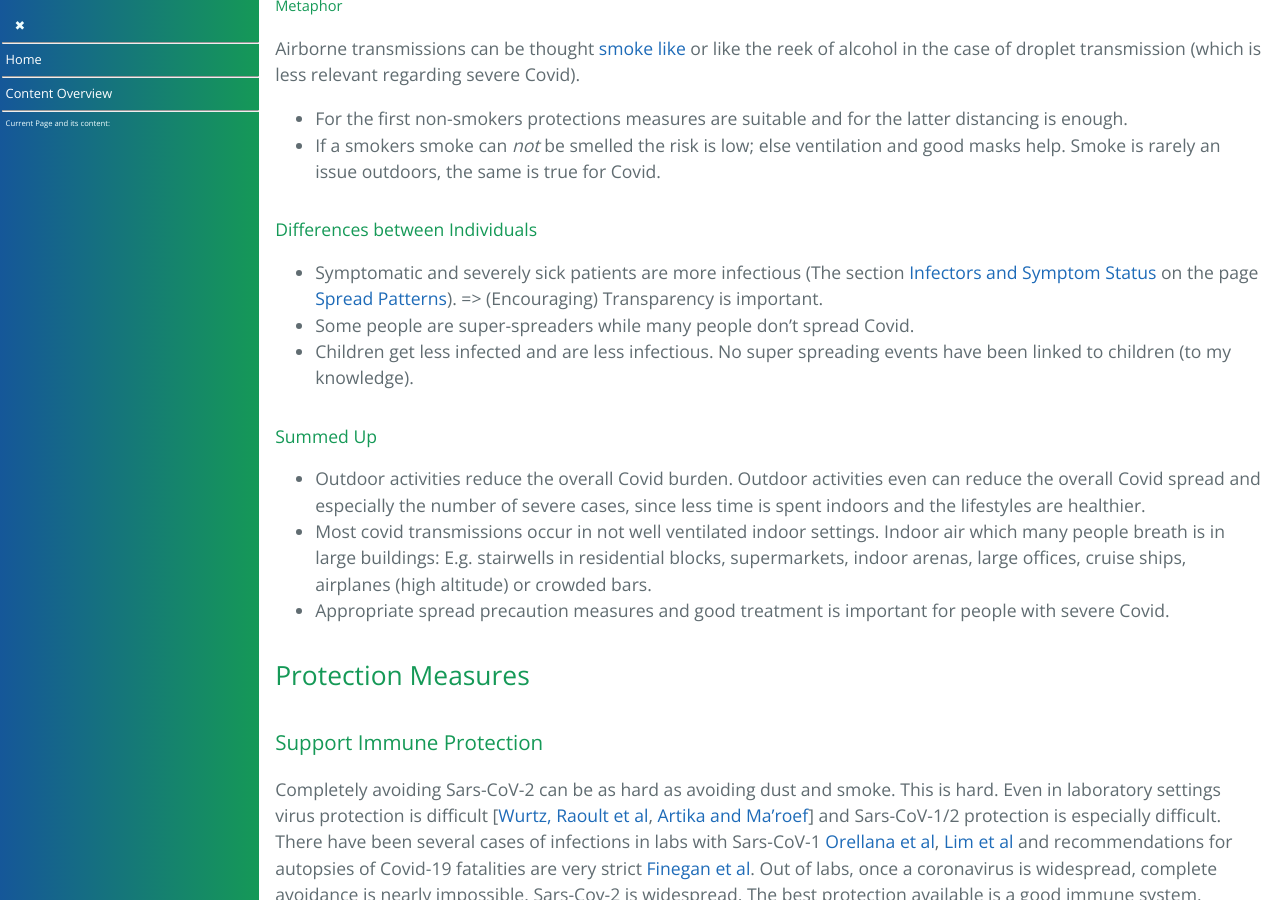
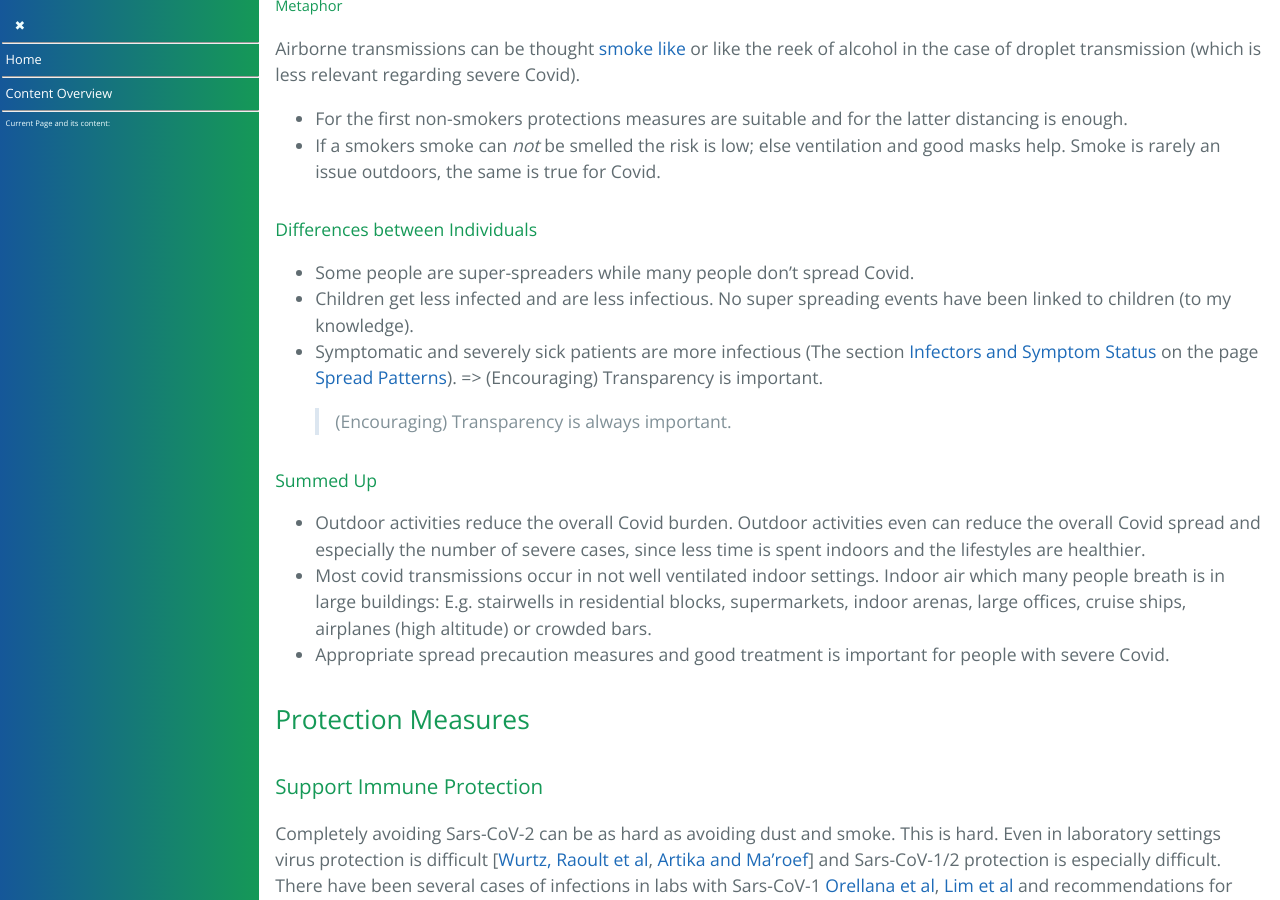
Before and after one commit to forestgrape/coronavirus, a Jekyll site: the page built from 7_social/controlling.md, in a window 1280 px wide and 900 px high, scrolled down 2475 px. Built offline with Jekyll 4.4.1, drawn with Linux system fonts in a browser that asks for light colours; our own code applies the rules of GitHub Pages for plain Markdown files.

Commit message:
marked subjective remark

```diff
--- a/7_social/controlling.md
+++ b/7_social/controlling.md
@@ -68,9 +68,11 @@ Airborne transmissions can be thought [smoke like](../5_epidemiological/transmis
 * If a smokers smoke can *not* be smelled the risk is low; else ventilation and good masks help. Smoke is rarely an issue outdoors, the same is true for Covid.
 
 #### Differences between Individuals
-* Symptomatic and severely sick patients are more infectious (The section [Infectors and Symptom Status](../5_epidemiological/spread_analyses.md#infectors-and-symptom-status) on the page [Spread Patterns](../5_epidemiological/spread_analyses.md)). => (Encouraging) Transparency is important.
 * Some people are super-spreaders while many people don't spread Covid.
 * Children get less infected and are less infectious. No super spreading events have been linked to children (to my knowledge).
+* Symptomatic and severely sick patients are more infectious (The section [Infectors and Symptom Status](../5_epidemiological/spread_analyses.md#infectors-and-symptom-status) on the page [Spread Patterns](../5_epidemiological/spread_analyses.md)). => (Encouraging) Transparency is important.
+
+  > (Encouraging) Transparency is always important.
 
 #### Summed Up
 * Outdoor activities reduce the overall Covid burden. Outdoor activities even can reduce the overall Covid spread and especially the number of severe cases, since less time is spent indoors and the lifestyles are healthier.
```
